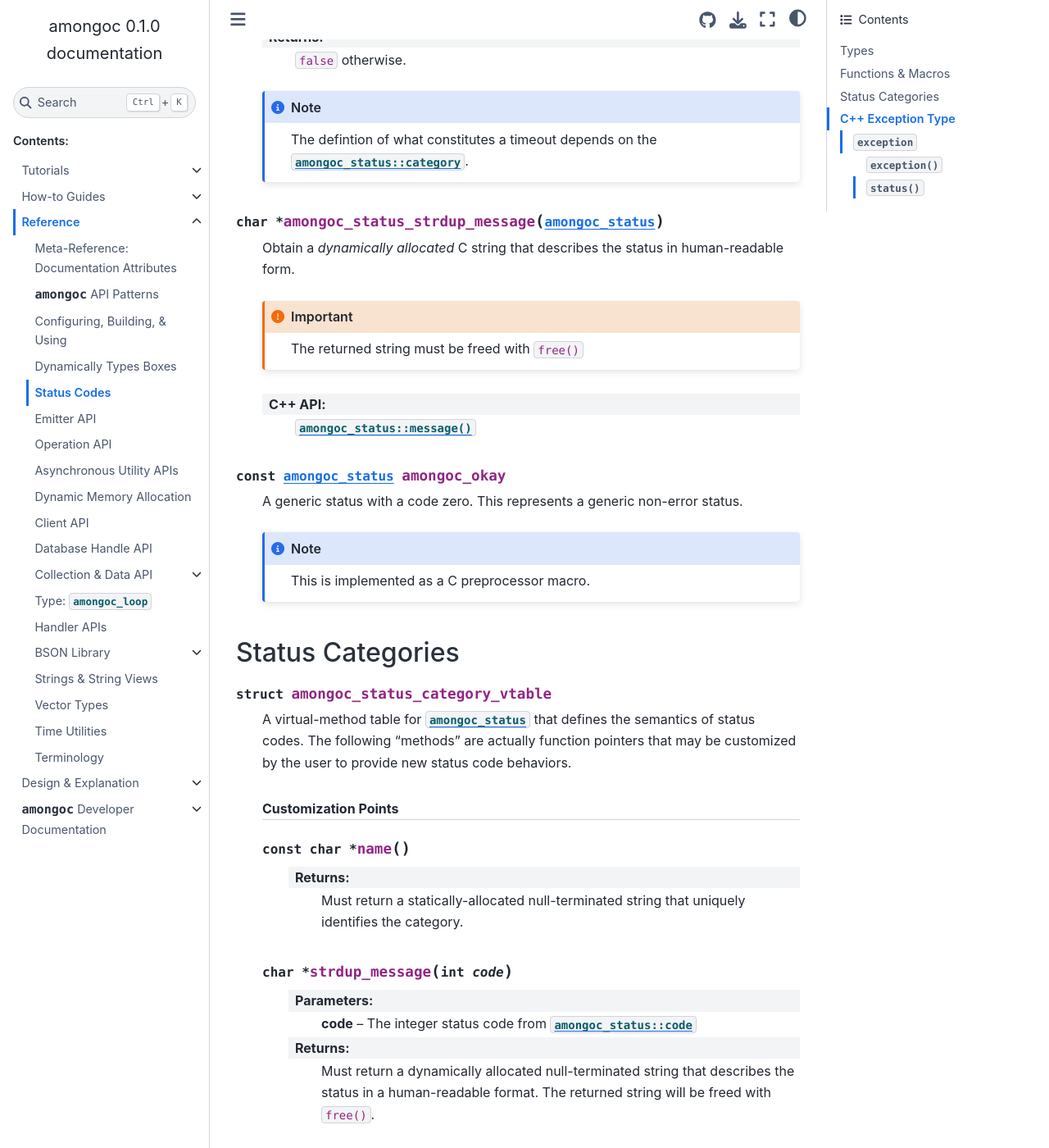
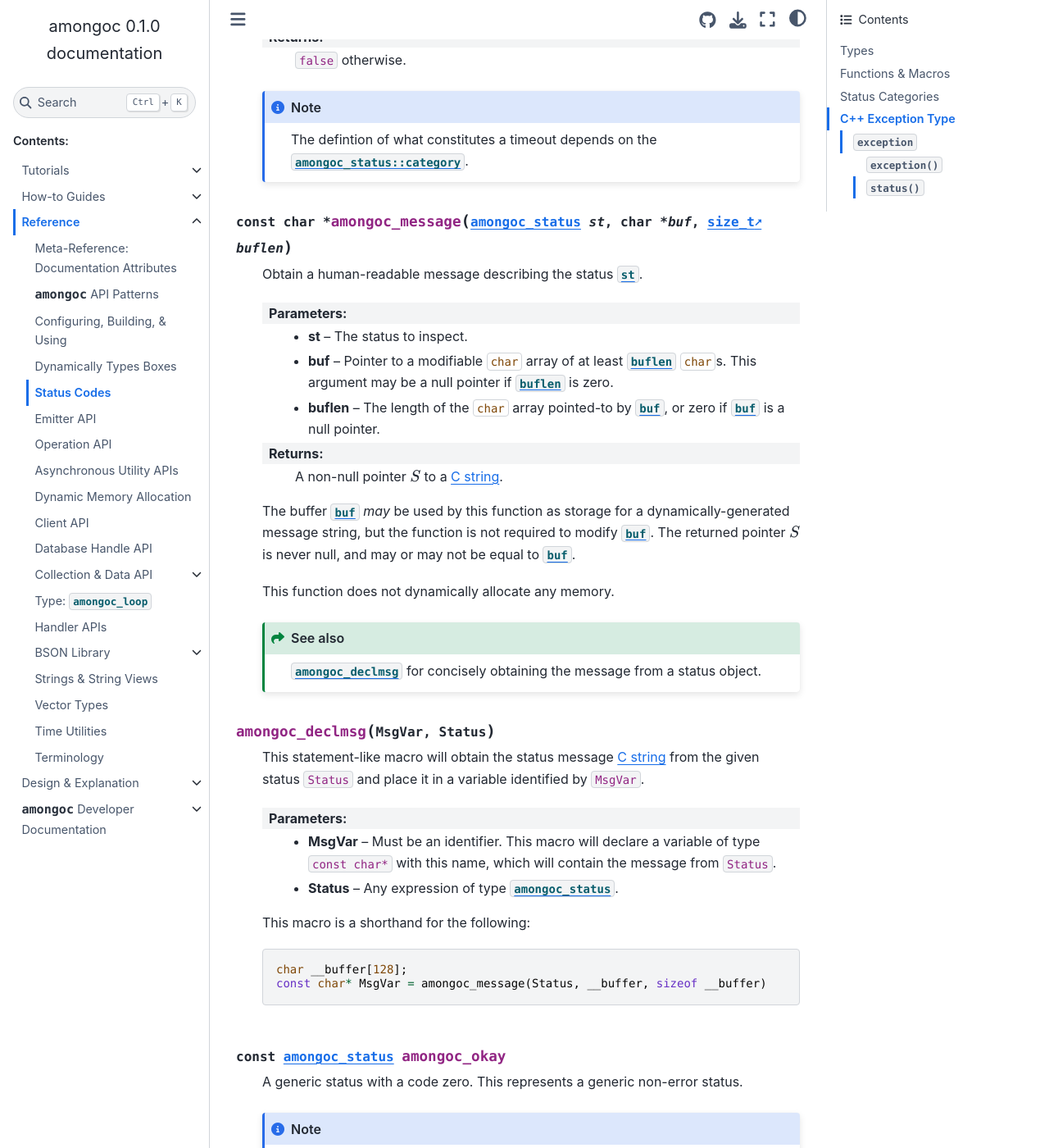
Before and after one commit to mongodb-labs/mongo-c-driver-async, a Sphinx documentation site: the page built from docs/ref/status.rst, in a window 1280 px wide and 1400 px high, scrolled down 2885 px. Shown: the whole window at 82% size. Built offline with Sphinx 7.4.7 and the Sphinx Book theme 1.1.4, drawn with Linux system fonts in a browser that asks for light colours; some of the changed text lies outside the part shown.

Commit message:
Change the way status messages are obtained.
This replaces the allocating `strup_message` mechanism
with an API that is guaranteed to never allocate memory. This is based
on the new Boost.System APIs that accept a scratch buffer in order to
do dynamic message generation.

```diff
--- a/docs/conf.py
+++ b/docs/conf.py
@@ -229,6 +229,7 @@ rst_prolog = """
 .. |static| replace:: :cpp:`static`
 .. |const| replace:: :cpp:`const`
 .. |void| replace:: :cpp:`void`
+.. |char| replace:: :cpp:`char`
 .. |A| replace:: :math:`A`
 .. |A'| replace:: :math:`A'`
 .. |B| replace:: :math:`B`
--- a/docs/ref/bson/mut.rst
+++ b/docs/ref/bson/mut.rst
@@ -313,9 +313,9 @@ Utilities
 .. function::
   bson_u32_string bson_u32_string_create(uint32_t i)
 
-  Create a small C string representing the base-10 encoding of the given 32-bit
-  integer `i`. The string is not dynamically allocated, so no deallocation is
-  necessary. The character array in the returned small string is
+  Create a small :term:`C string` representing the base-10 encoding of the given
+  32-bit integer `i`. The string is not dynamically allocated, so no
+  deallocation is necessary. The character array in the returned small string is
   null-terminated.
 
 
--- a/docs/ref/status.rst
+++ b/docs/ref/status.rst
@@ -60,7 +60,7 @@ Types
 
   .. function:: std__string message() const noexcept
 
-    :C API: `amongoc_status_strdup_message`
+    :C API: `amongoc_message`
 
   .. function:: bool is_error() const noexcept
 
@@ -112,14 +112,43 @@ Functions & Macros
     `amongoc_status::category`.
 
 
-.. function:: char* amongoc_status_strdup_message(amongoc_status)
+.. function:: const char* amongoc_message(amongoc_status st, char* buf, size_t buflen)
 
-  Obtain a *dynamically allocated* C string that describes the status in
-  human-readable form.
+  Obtain a human-readable message describing the status `st`.
 
-  .. important:: The returned string must be freed with ``free()``
+  :param st: The status to inspect.
+  :param buf: Pointer to a modifiable |char| array of at least `buflen` |char|\ s.
+    This argument may be a null pointer if `buflen` is zero.
+  :param buflen: The length of the |char| array pointed-to by `buf`, or zero
+    if `buf` is a null pointer.
+  :return: A non-null pointer |S| to a :term:`C string`.
 
-  :C++ API: `amongoc_status::message`
+  The buffer `buf` *may* be used by this function as storage for a
+  dynamically-generated message string, but the function is not required to
+  modify `buf`. The returned pointer |S| is never null, and may or may not be
+  equal to `buf`.
+
+  This function does not dynamically allocate any memory.
+
+  .. seealso:: :c:macro:`amongoc_declmsg` for concisely obtaining the message
+    from a status object.
+
+
+.. c:macro:: amongoc_declmsg(MsgVar, Status)
+
+  This statement-like macro will obtain the status message :term:`C string` from
+  the given status ``Status`` and place it in a variable identified by
+  ``MsgVar``.
+
+  :param MsgVar: Must be an identifier. This macro will declare a variable of
+    type ``const char*`` with this name, which will contain the message from
+    ``Status``.
+  :param Status: Any expression of type `amongoc_status`.
+
+  This macro is a shorthand for the following::
+
+    char __buffer[128];
+    const char* MsgVar = amongoc_message(Status, __buffer, sizeof __buffer)
 
 
 .. var:: const amongoc_status amongoc_okay
@@ -138,6 +167,8 @@ Status Categories
   status codes. The following "methods" are actually function pointers that
   may be customized by the user to provide new status code behaviors.
 
+  .. |the-code| replace:: The integer status code from `amongoc_status::code`
+
   .. rubric:: Customization Points
 
   .. function:: const char* name()
@@ -145,14 +176,32 @@ Status Categories
     :return: Must return a statically-allocated null-terminated string that
       uniquely identifies the category.
 
-  .. function:: char* strdup_message(int code)
+  .. function:: const char* message(int code, char* buf, size_t buflen)
 
-    .. |the-code| replace:: The integer status code from `amongoc_status::code`
+    .. seealso:: User code should use `amongoc_message` instead of calling this function directly.
 
     :param code: |the-code|
-    :return: Must return a dynamically allocated null-terminated string that
-      describes the status in a human-readable format. The returned string will
-      be freed with ``free()``.
+    :param buf: Pointer to an array of |char| at least `buflen` long. This may be null
+      if `buflen` is zero.
+    :param buflen: The length of the character array pointed-to by `buf`. If this
+      is zero, then `buf` may be a null pointer.
+    :return: Should return a pointer to a :term:`C string` that provides a
+      human-readable message describing the status code `code`. May return a null
+      pointer if there is a failure to generate the message text.
+
+    A valid implementation of `message` should do the following:
+
+    1. If the message for `code` is a statically allocated :term:`C string` |S|,
+       return |S| without inspecting `buf`.
+    2. If the message |M| needs to be dynamically generated and `buf` is not
+       null, generate the message string in `buf`, ensuring that `buf` contains
+       a nul terminator at :expr:`buf[buflen-1]` (use of ``snprintf`` is
+       recommended). Return `buf`.
+    3. Otherwise, return a fallback message string or a null pointer.
+
+    If this function returns a null pointer, then `amongoc_message` will replace
+    it with a fallback message telling the caller that the message text is
+    unavailable.
 
   .. function:: bool is_error(int code) [[optional]]
 
@@ -264,7 +313,7 @@ Built-In |amongoc| Categories
     source. In this case, no status messages or status semantics are defined, except
     that `amongoc_is_error` returns ``false`` only if the `amongoc_status::code` is ``0``.
 
-    The message returned from `amongoc_status_strdup_message` will always be
+    The message returned from `amongoc_message` will always be
     "``amongoc.unknown:<n>``" where ``<n>`` is the numeric value of the error
     code.
 
--- a/docs/ref/str.rst
+++ b/docs/ref/str.rst
@@ -112,7 +112,7 @@ Types
   - `mlib_str_view`
   - `mlib_str`
   - `mlib_str_mut`
-  - :cpp:`char [const]*` (null terminated C strings, inluding string literals)
+  - :cpp:`char [const]*` (:term:`C string`\ s, inluding string literals)
 
   From C++ code, any type convertible to `std__string_view` may be used.
 
```
Also changed, not shown: docs/ref/glossary.rst (+10 -0 lines), 7 other files.
